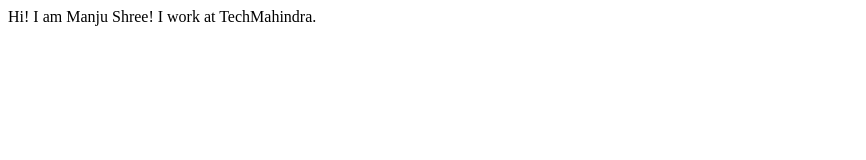
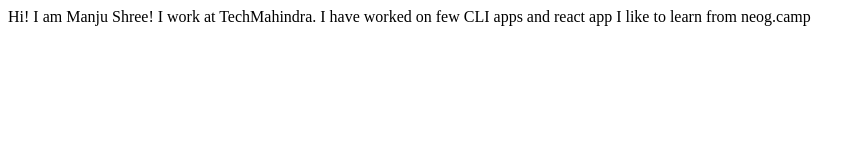
Before and after one commit to Manju-sree/Manjushree-portfolio, a plain HTML site: page index.html in a window 1280 px wide. Shown: the whole page, without its empty margins (0-866 px from the left). Drawn offline with Linux system fonts and the light colour scheme.

Commit message:
updates on intersts

```diff
--- a/index.html
+++ b/index.html
@@ -9,7 +9,9 @@
 </head>
 
 <body>
-    Hi! I am Manju Shree! I work at TechMahindra.
+    Hi! I am Manju Shree! I work at TechMahindra.  I have worked on few CLI apps and react app
+
+    I like to learn from neog.camp
 </body>
 
 </htMl>
```
